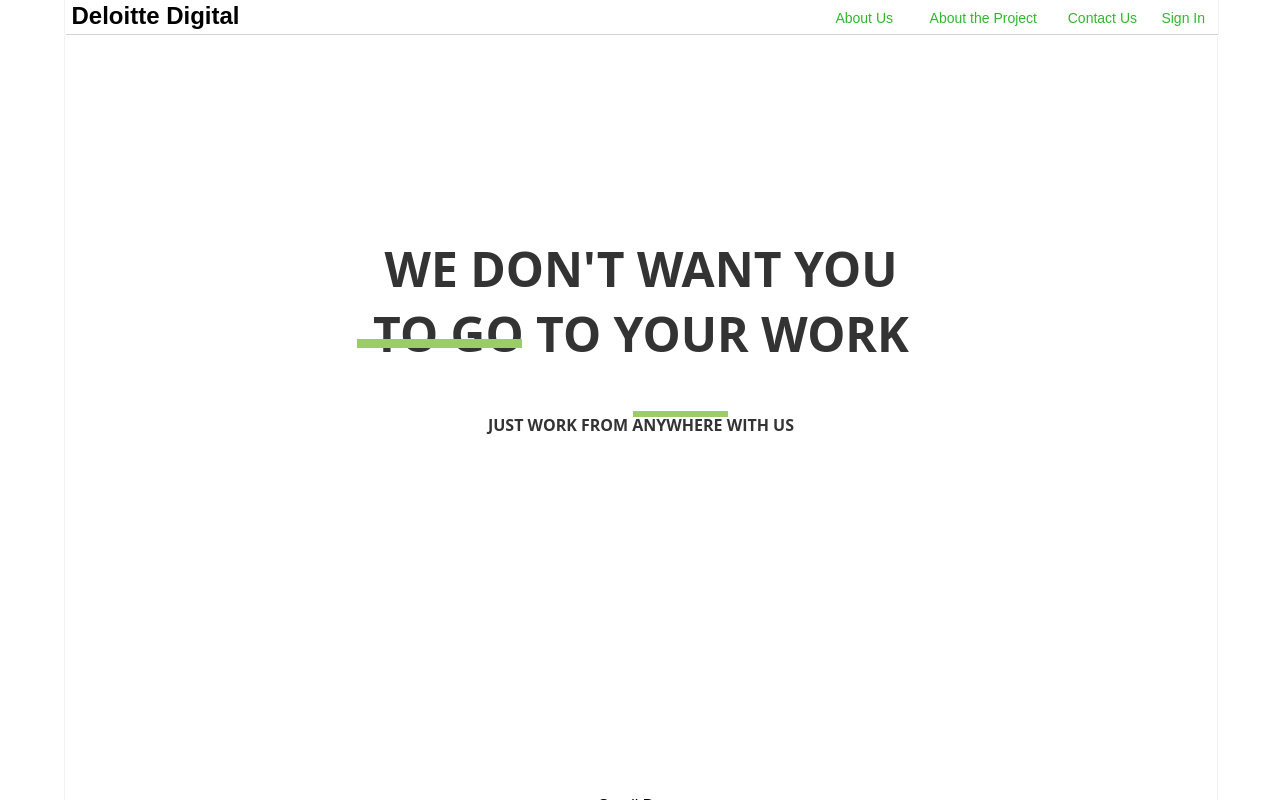
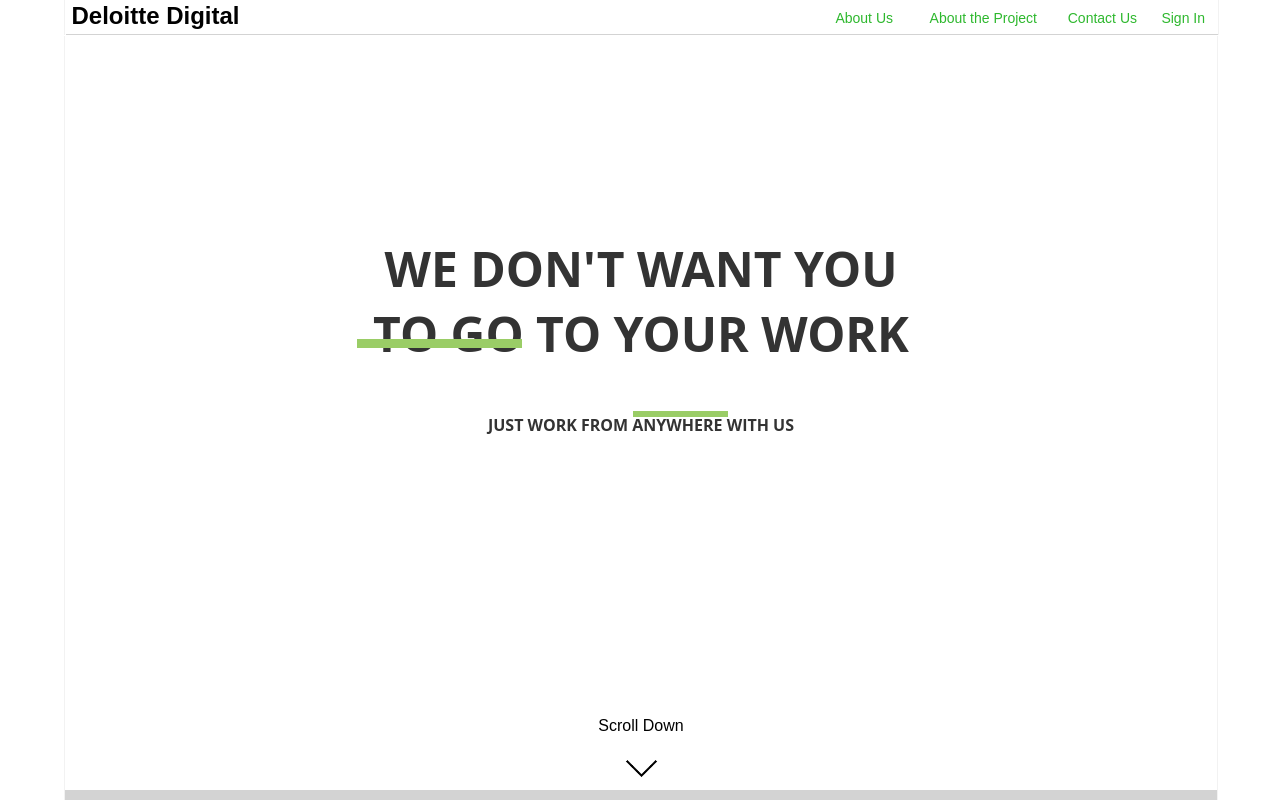
Before and after one commit to mhollings97/DigitalDeloitte, a React (Create React App) app in the folder my-app/: page / in a window 1280 px wide. Built offline with nearby package versions, Linux system fonts and the light colour scheme.

Commit message:
fixed hight of landing page

```diff
--- a/my-app/src/components/Pages/Landing/Landing.css
+++ b/my-app/src/components/Pages/Landing/Landing.css
@@ -2,7 +2,7 @@
 	text-align: center;
 	position: relative;
 	z-index:0;
-	height: 750px;
+	height: 670px;
 }
 
 #largeTB{
```
